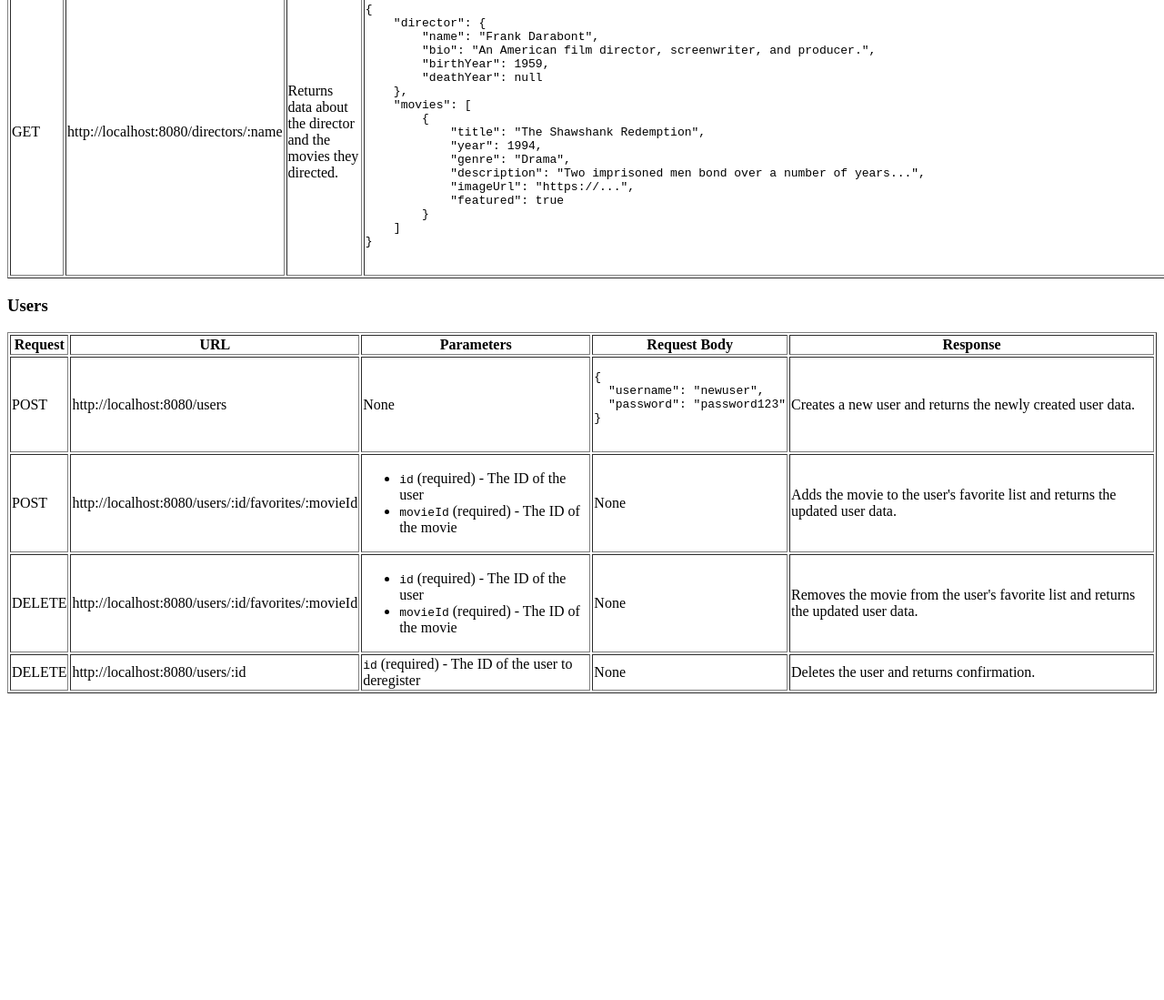
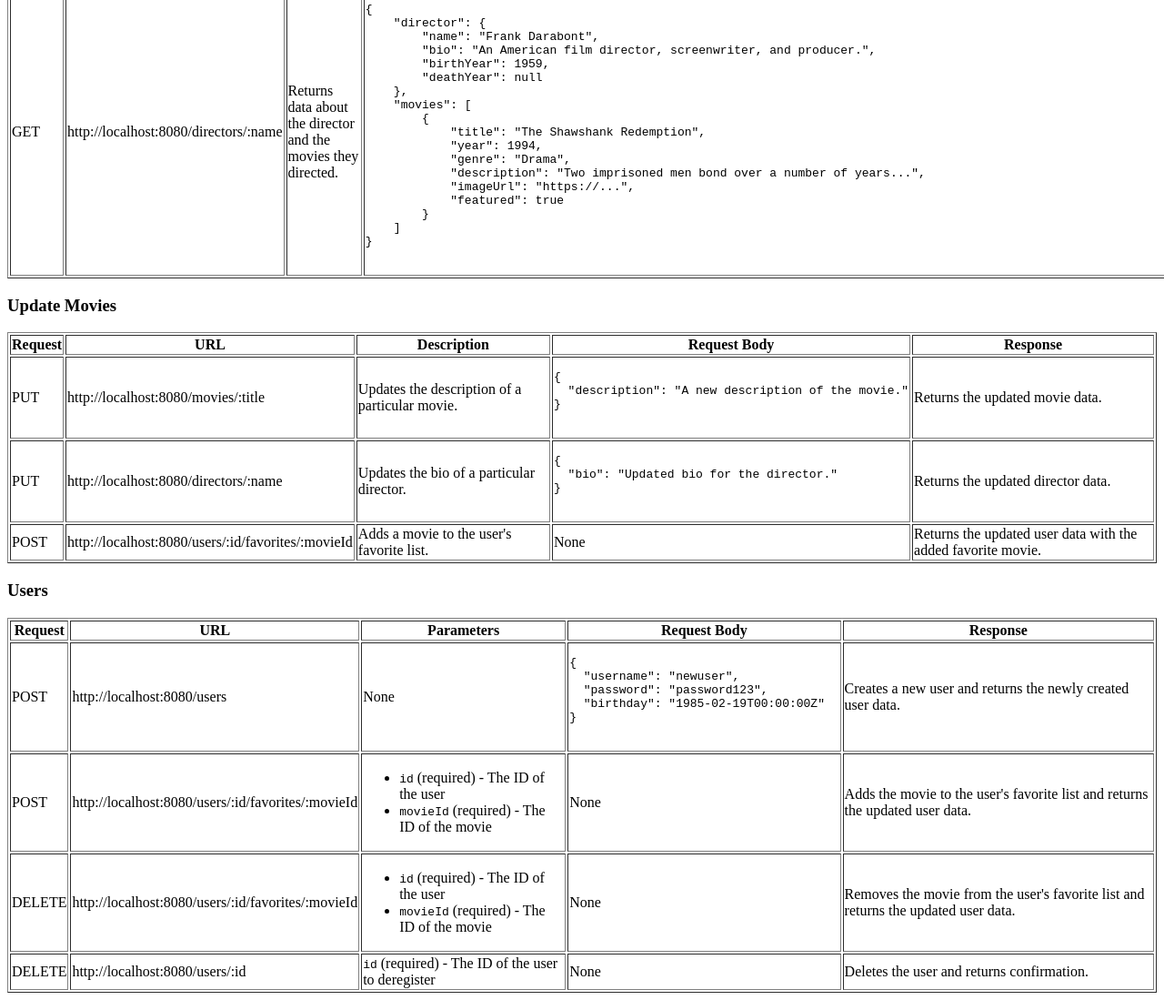
Before and after one commit to dhaidous/movie_api, a website: page public/documentation.html in a window 1280 px wide. Shown: the part 1243-2342 px from the top of the page at 91% size. Before the commit the page ends 2013 px from the top, so only its background shows below. Drawn offline with Linux system fonts and the light colour scheme.

Commit message:
Update documentation.html with the correct endpoints

```diff
--- a/public/documentation.html
+++ b/public/documentation.html
@@ -134,6 +134,50 @@
         </tr>
     </table>
 
+    <h3>Update Movies</h3>
+    <table border="1">
+        <tr>
+            <th>Request</th>
+            <th>URL</th>
+            <th>Description</th>
+            <th>Request Body</th>
+            <th>Response</th>
+        </tr>
+        <tr>
+            <td>PUT</td>
+            <td>http://localhost:8080/movies/:title</td>
+            <td>Updates the description of a particular movie.</td>
+            <td>
+                <pre>
+{
+  "description": "A new description of the movie."
+}
+                </pre>
+            </td>
+            <td>Returns the updated movie data.</td>
+        </tr>
+        <tr>
+            <td>PUT</td>
+            <td>http://localhost:8080/directors/:name</td>
+            <td>Updates the bio of a particular director.</td>
+            <td>
+                <pre>
+{
+  "bio": "Updated bio for the director."
+}
+                </pre>
+            </td>
+            <td>Returns the updated director data.</td>
+        </tr>
+        <tr>
+            <td>POST</td>
+            <td>http://localhost:8080/users/:id/favorites/:movieId</td>
+            <td>Adds a movie to the user's favorite list.</td>
+            <td>None</td>
+            <td>Returns the updated user data with the added favorite movie.</td>
+        </tr>
+    </table>
+
     <h3>Users</h3>
     <table border="1">
         <tr>
@@ -151,7 +195,8 @@
                 <pre>
 {
   "username": "newuser",
-  "password": "password123"
+  "password": "password123",
+  "birthday": "1985-02-19T00:00:00Z"  <!-- Include birthday field if necessary -->
 }
                 </pre>
             </td>
```
